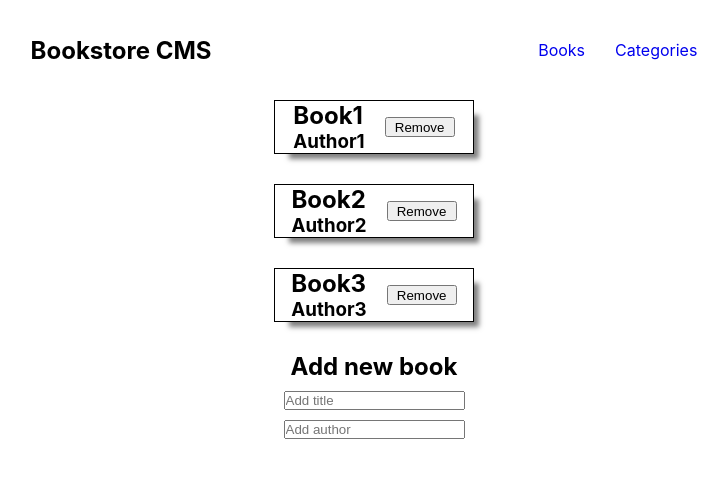
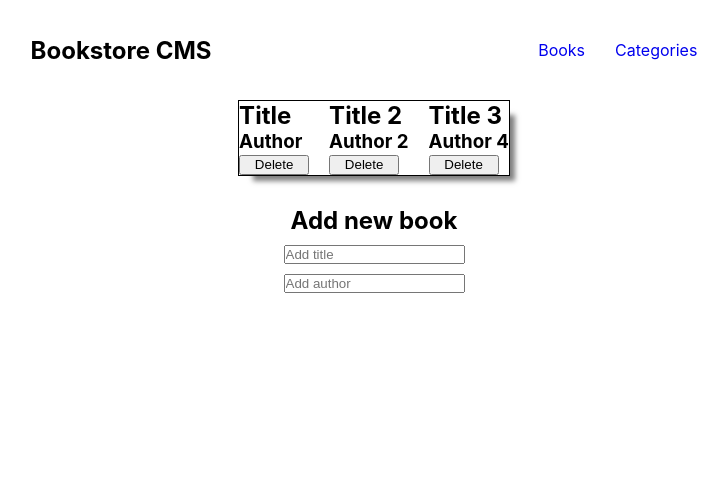
Before and after one commit to sebalp100/Bookstore, a React (Create React App) app: page / in a window 1280 px wide. Shown: the top 478 px of the page, without its empty margins (266-994 px from the left). Built offline with nearby package versions, Linux system fonts and the light colour scheme.

Commit message:
Connect store

```diff
--- a/package.json
+++ b/package.json
@@ -7,6 +7,7 @@
     "@testing-library/jest-dom": "^5.16.5",
     "@testing-library/react": "^13.4.0",
     "@testing-library/user-event": "^13.5.0",
+    "prop-types": "^15.8.1",
     "react": "^18.2.0",
     "react-dom": "^18.2.0",
     "react-redux": "^8.0.5",
--- a/src/components/Book.js
+++ b/src/components/Book.js
@@ -1,14 +1,35 @@
 import React from 'react';
+import PropTypes from 'prop-types';
 
-const Book = (pro) => {
-  const { title, author } = pro;
+const Book = ({ bo }) => {
+  const { name, author } = bo;
 
   return (
     <div className="bookContainer">
-      <h2>{title}</h2>
-      <h3>{author}</h3>
+      <h2>
+        {
+          name
+        }
+        {' '}
+
+      </h2>
+      <h3>
+        {' '}
+        {
+          author
+        }
+        {' '}
+      </h3>
+      <button type="button">Delete</button>
     </div>
   );
 };
 
+Book.propTypes = {
+  bo: PropTypes.shape({
+    name: PropTypes.string.isRequired,
+    author: PropTypes.string.isRequired,
+  }).isRequired,
+};
+
 export default Book;
--- a/src/components/Home.js
+++ b/src/components/Home.js
@@ -1,24 +1,20 @@
 import React from 'react';
+import { useSelector } from 'react-redux';
 import Book from './Book';
 import Form from './Form';
 
-const Home = () => (
+const Home = () => {
+  const book = useSelector((state) => state.bookReducer);
+
+  return (
     <div className="listContainer">
       <div className="bookDiv">
-      <Book title="Book1" author="Author1" />
-      <button type="button">Remove</button>
-    </div>
-    <div className="bookDiv">
-      <Book title="Book2" author="Author2" />
-      <button type="button">Remove</button>
-    </div>
-    <div className="bookDiv">
-      <Book title="Book3" author="Author3" />
-      <button type="button">Remove</button>
+        {book.map((item) => <Book key={item.id} bo={item} />)}
       </div>
       <h2 className="newBook">Add new book</h2>
       <Form />
     </div>
   );
+};
 
 export default Home;
--- a/src/index.js
+++ b/src/index.js
@@ -1,5 +1,7 @@
 import React from 'react';
 import ReactDOM from 'react-dom/client';
+import { Provider } from 'react-redux';
+import store from './redux/configureStore';
 import './index.css';
 import App from './App';
 import reportWebVitals from './reportWebVitals';
@@ -7,7 +9,9 @@ import reportWebVitals from './reportWebVitals';
 const root = ReactDOM.createRoot(document.getElementById('root'));
 root.render(
   <React.StrictMode>
-    <App />
+    <Provider store={store}>
+      <App />
+    </Provider>
   </React.StrictMode>,
 );
 
--- a/src/redux/books/books.js
+++ b/src/redux/books/books.js
@@ -1,7 +1,21 @@
 const ADD = './redux/ADD';
 const DELETE = './redux/DELETE';
 
-export default function bookReducer(state = [], action) {
+const innitialState = [{
+  id: 1,
+  name: 'Title',
+  author: 'Author',
+}, {
+  id: 2,
+  name: 'Title 2',
+  author: 'Author 2',
+}, {
+  id: 3,
+  name: 'Title 3',
+  author: 'Author 4',
+}];
+
+export default function bookReducer(state = innitialState, action) {
   switch (action.type) {
     case ADD:
       return [
--- a/src/redux/configureStore.js
+++ b/src/redux/configureStore.js
@@ -1,16 +1,13 @@
-import { combineReducers } from 'redux';
 import bookReducer from './books/books';
 import statusReducer from './categories/categories';
 
 const { configureStore } = require('@reduxjs/toolkit');
 
-const rootReducer = combineReducers({
-  bookReducer,
-  statusReducer,
-});
-
 const store = configureStore({
-  rootReducer,
+  reducer: {
+    bookReducer,
+    statusReducer,
+  },
 });
 
 export default store;
```
Also changed, not shown: 1 other file (tests, documents, lock files or other folders). Lines whose indentation alone changed are shown as unchanged.
